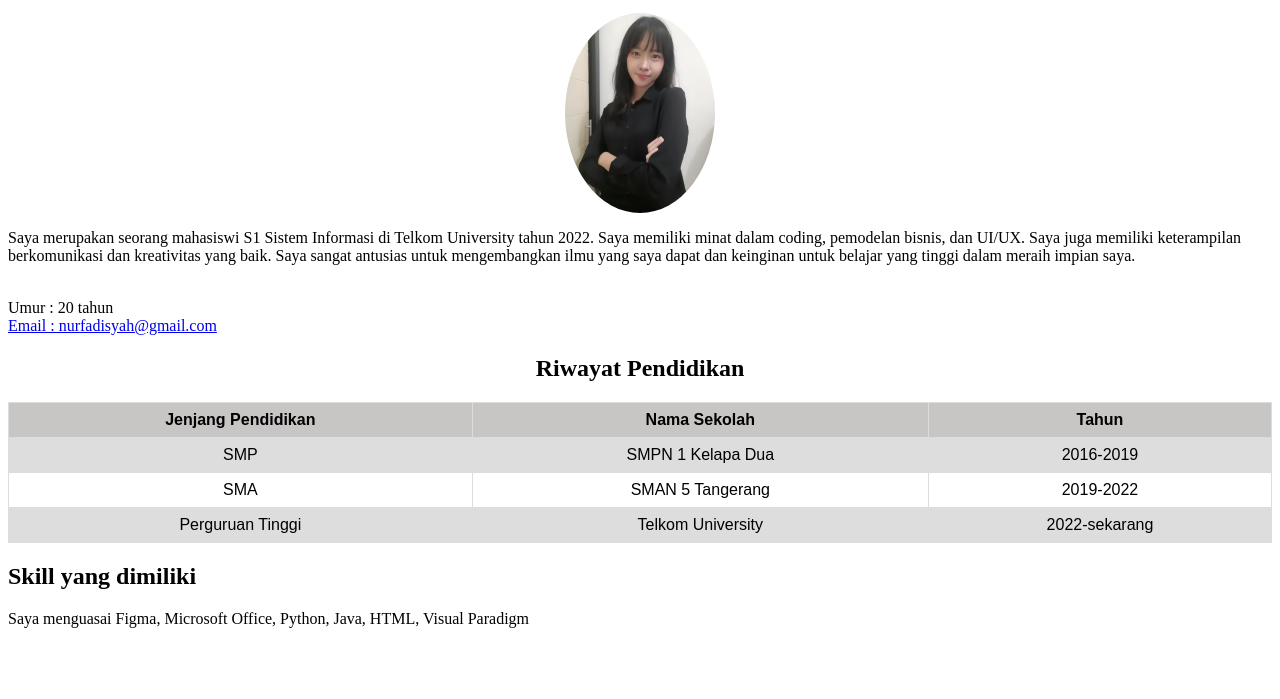
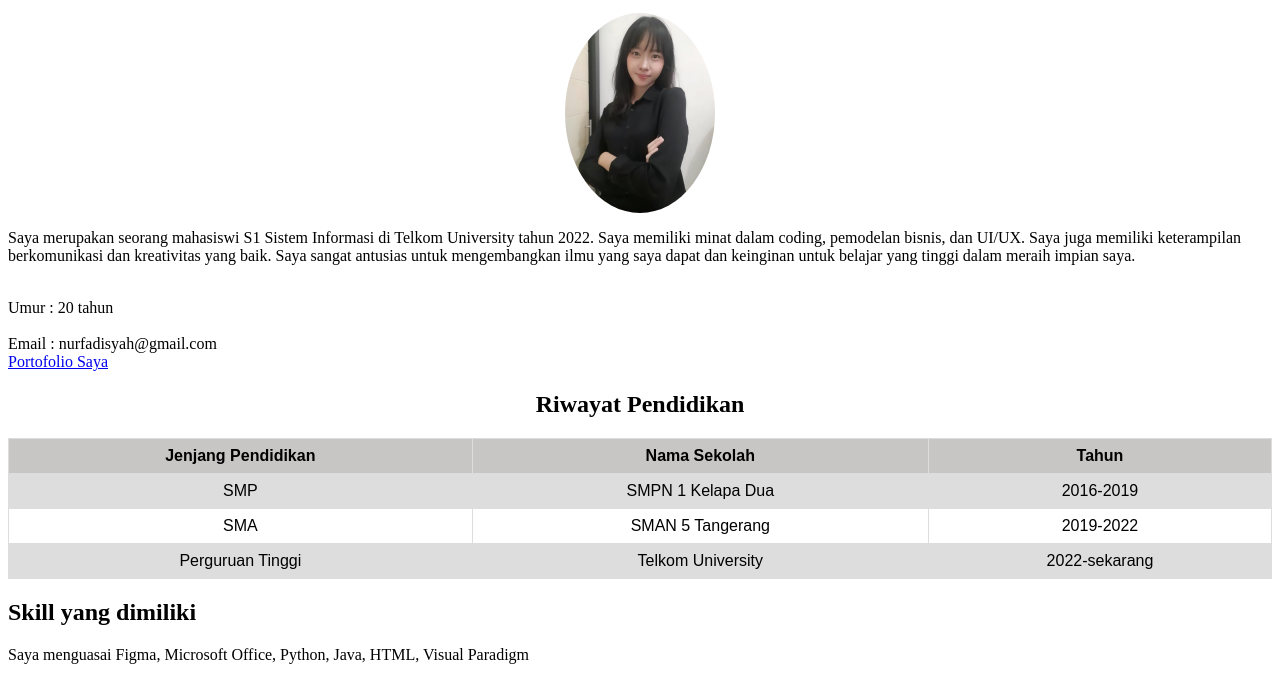
Before and after one commit to ghfkdkey/Tugas-WAD, a plain HTML site: page index.html in a window 1280 px wide. Shown: the part 101-800 px from the top of the page. Drawn offline with Linux system fonts and the light colour scheme.

Commit message:
Update index.html

```diff
--- a/index.html
+++ b/index.html
@@ -41,7 +41,9 @@
 		Saya merupakan seorang mahasiswi S1 Sistem Informasi di Telkom University tahun 2022. Saya memiliki minat dalam coding, pemodelan bisnis, dan UI/UX. Saya juga memiliki keterampilan berkomunikasi dan kreativitas yang baik. Saya sangat antusias untuk mengembangkan ilmu yang saya dapat dan keinginan untuk belajar yang tinggi dalam meraih impian saya.
 	</p>
 	<br>Umur : 20 tahun</br>
-	<a href="https://mail.google.com/mail/u/0/#inbox">Email : nurfadisyah@gmail.com</a>
+	<br>Email : nurfadisyah@gmail.com</br>
+	<a href="portofolio.hmtl">Portofolio Saya</a>
+
 
 	<h2 style="text-align: center">Riwayat Pendidikan</h2>
 	<table>
@@ -68,5 +70,8 @@
   </table>
    <h2>Skill yang dimiliki</h2>
    <p>Saya menguasai Figma, Microsoft Office, Python, Java, HTML, Visual Paradigm</p>
+
+
+
 </body>
 </html>
```
